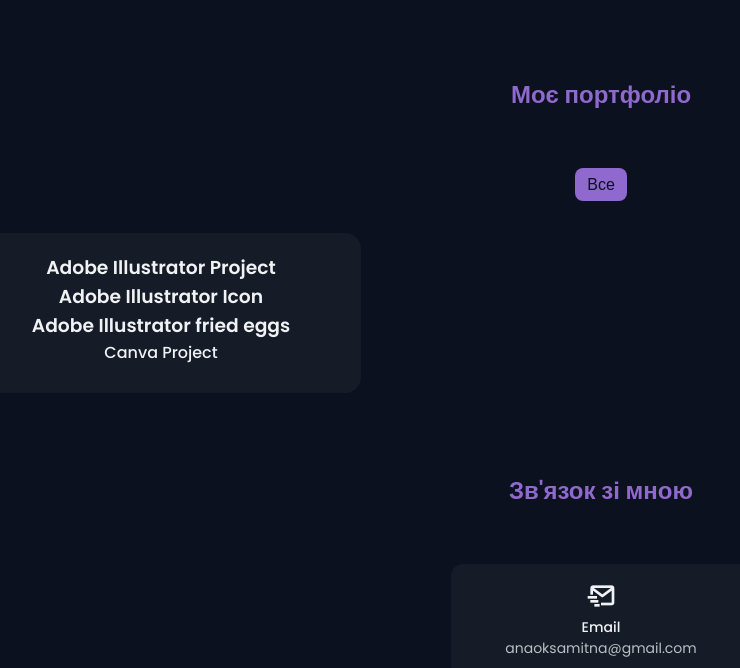
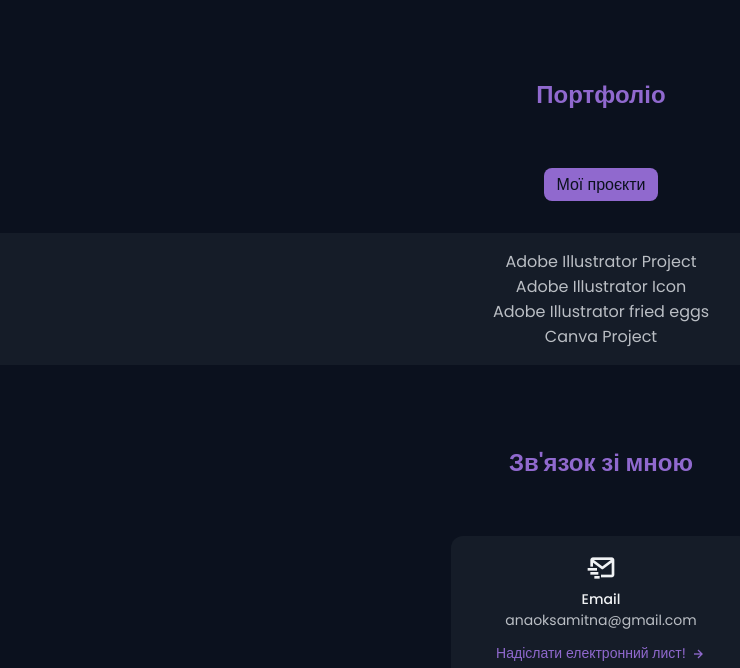
Before and after one commit to googlove/girlfriend-portfolio, a plain HTML site: page index.html in a window 1280 px wide. Shown: the part 2153-2821 px from the top of the page, without its empty margins (39-779 px from the left). Drawn offline with nearby package versions, Linux system fonts and the light colour scheme.

Commit message:
structure code

```diff
--- a/index.html
+++ b/index.html
@@ -257,12 +257,12 @@
         <!--=============== WORK ===============-->
         <section class="work section" id="work">
             <!-- <span class="section__subtitle">Mon Portfolio</span> -->
-            <h2 class="section__title">Моє портфоліо</h2>
+              <h2 class="section__title">Портфоліо</h2>
 
 
 
             <div class="work__filters">
-                <span class="work__item active-work" data-filter='all'>Все</span>
+                <span class="work__item active-work" data-filter='all'>Мої проєкти</span>
 
                 <!-- <span class="work__item" data-filter='.design'>Mission</span> -->
             </div>
@@ -289,22 +289,17 @@
 
 
 
-                <div class="work__card mix courses" align="absolute">
-
-                   <h3 class="work_ai"><a target="_blank" rel="noopener"
-                            href="http://surl.li/fanzh">Adobe Illustrator Project</a>
-                    </h3>
-                     <h3 class="work_ai_icon"><a target="_blank" rel="noopener"
-                            href="http://surl.li/faolr">Adobe Illustrator Icon</a>
-                    </h3>
-			<h3 class="work_ai_eggs"><a target="_blank" rel="noopener"
-                            href="http://surl.li/fbiif">Adobe Illustrator fried eggs</a>
-                    </h3>
+                <div class="contact__card" align="center">
 
 
-                    <h3 class="work__title"><a target="_blank" rel="noopener"
-                            href="http://surl.li/fbiit">Canva Project</a>
-                    </h3>
+                            <p><a align="center" href="http://surl.li/fanzh">Adobe Illustrator Project</a></p>
+
+                            <p><a align="center" href="http://surl.li/faolr">Adobe Illustrator Icon</a></p>
+
+                            <p><a align="center" href="http://surl.li/fbiif">Adobe Illustrator fried eggs</a></p>
+
+                            <p><a align="center" href="http://surl.li/fbiit">Canva Project</a></p>
+
 
                         <div class="swiper-pagination"></div>
                     </div>
@@ -312,7 +307,6 @@
 
             </div>
         </section>
-
 
                     <!-- <video class="work__img" autoplay muted>
                         <source src="">
```
